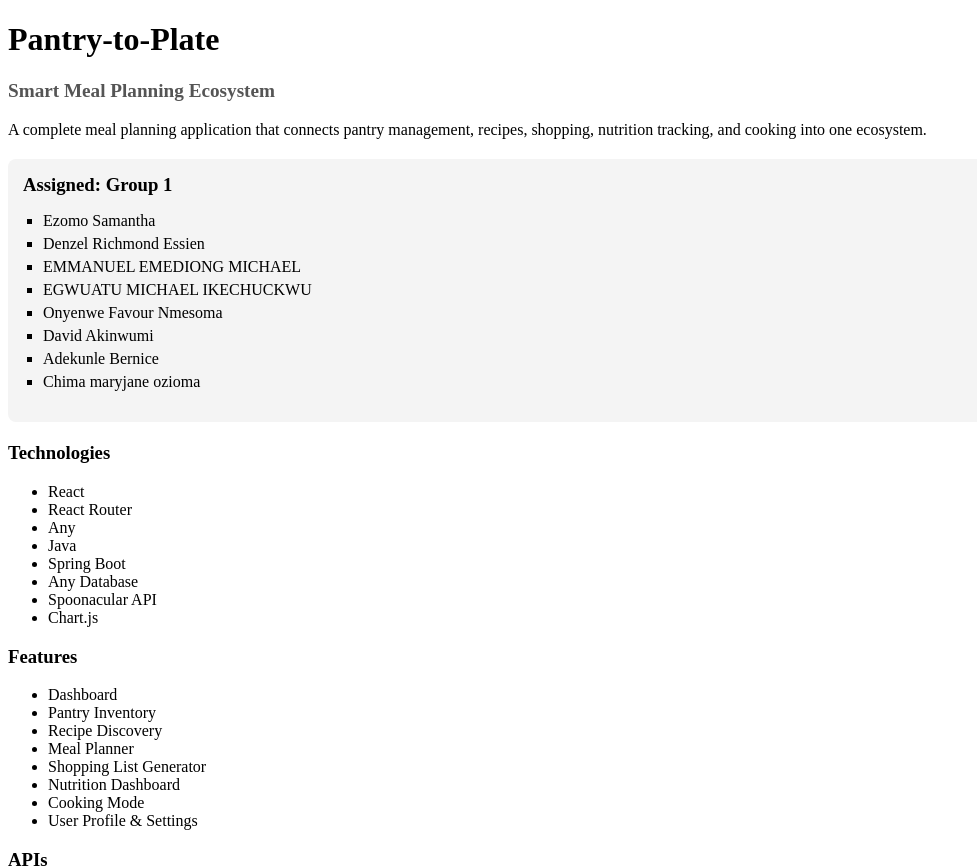
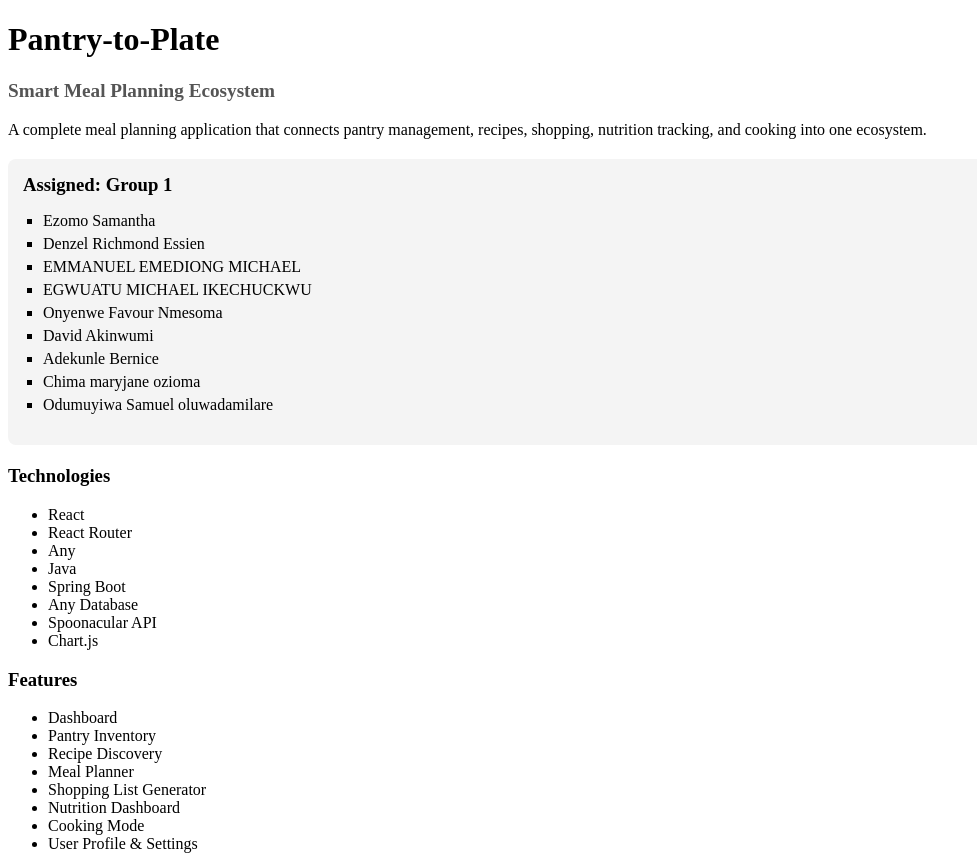
Before and after one commit to victot0121/mms-2-july, a React (Vite) app: page /project/1 in a window 1280 px wide. Shown: the top 868 px of the page, without its empty margins (0-977 px from the left). Built offline with nearby package versions, Linux system fonts and the light colour scheme.

Commit message:
update name part 4

```diff
--- a/src/pages/data/students.js
+++ b/src/pages/data/students.js
@@ -10,7 +10,8 @@ const students = [
       "Onyenwe Favour Nmesoma",
       "David Akinwumi",
       "Adekunle Bernice",
-      "Chima maryjane ozioma"
+      "Chima maryjane ozioma",
+      "Odumuyiwa Samuel oluwadamilare"
     ],
   },
 
```
